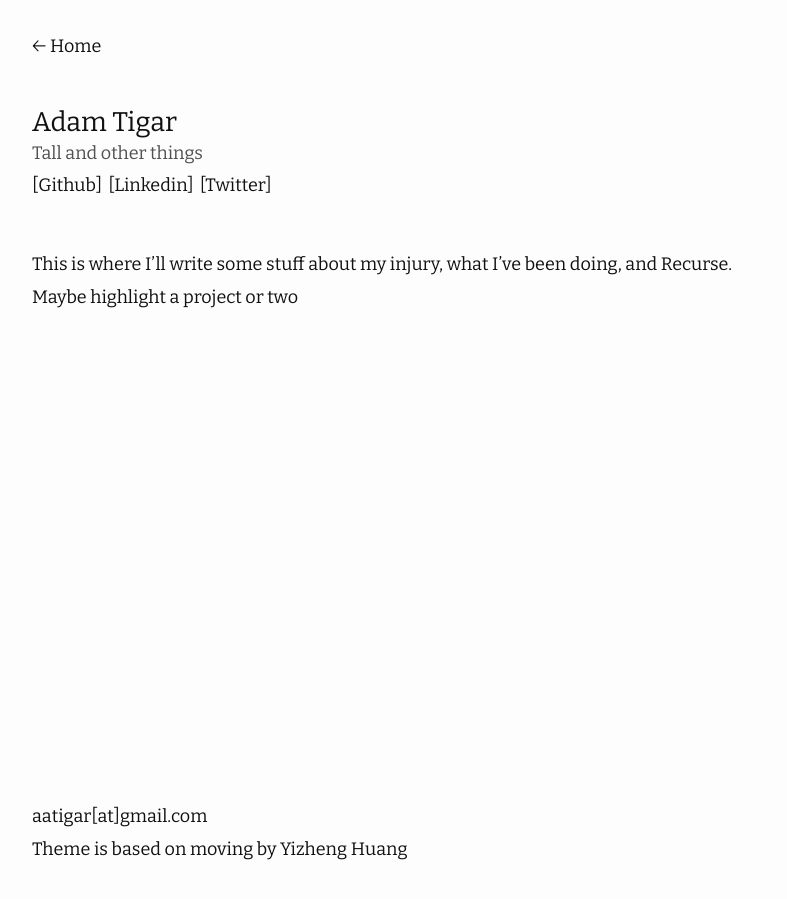
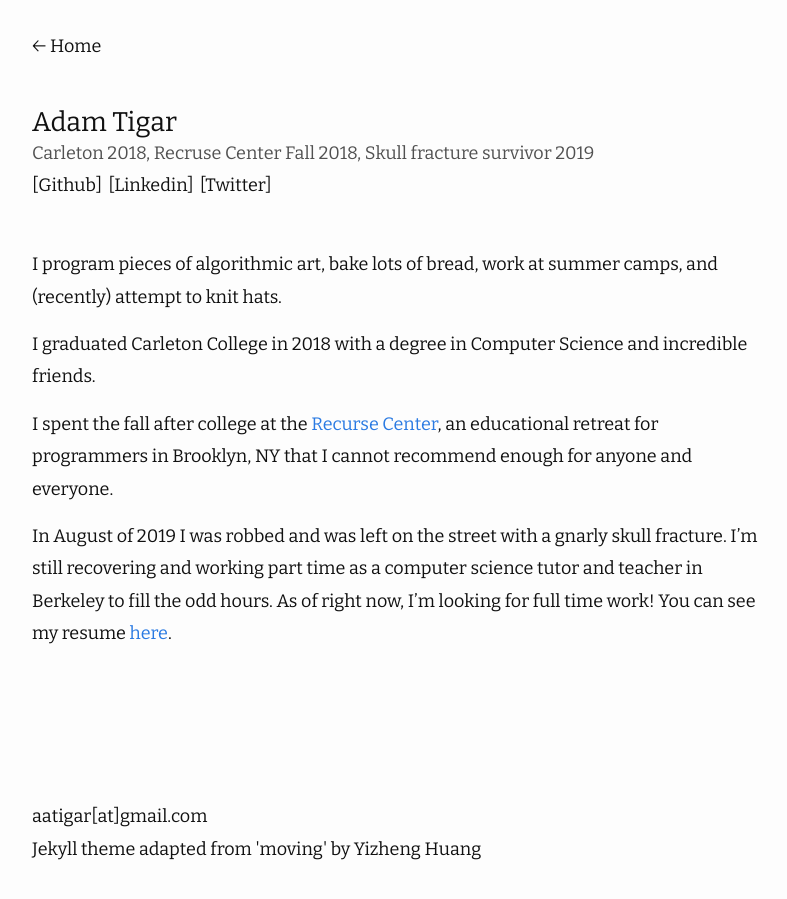
Before and after one commit to mohsen-debug/jekyll-experiments, a Jekyll site: the page built from about.md, in a window 1280 px wide. Shown: the whole page, without its empty margins (238-1025 px from the left). Built offline with Jekyll 4.4.1, drawn with Linux system fonts in a browser that asks for light colours; nearby versions of some CDN libraries.

Commit message:
Content updates

```diff
--- a/_config.yml
+++ b/_config.yml
@@ -3,7 +3,7 @@ author: Adam Tigar
 email: aatigar
 description: >- # this means to ignore newlines until "baseurl:"
   Testing edits to the descriptions
-# baseurl: "" # the subpath of your site, e.g. /blog
+#  baseurl: "/" # the subpath of your site, e.g. /blog
 url: "http://adamtigar.com" # the base hostname & protocol for your site, e.g. http://example.com
 twitter_username: AdamTigar
 github_username: tigar
@@ -31,7 +31,7 @@ show_excerpts: false # set to true to show excerpts on the homepage
 
 moving:
   # avatar_url: "https://i.loli.net/2019/08/26/JzCLhDWPEybZr2T.jpg" # avatar in about page
-  about_you: Tall and other things
+  about_you: Carleton 2018, Recruse Center Fall 2018, Skull fracture survivor 2019
   date_format: "%b %d" # date format of posts in home page
   back_to: "Home" # In the post page, you have a back button above the title, you can custom the text by yourself.
 
--- a/_includes/footer.html
+++ b/_includes/footer.html
@@ -9,9 +9,9 @@
                   </li>
                   </li>
                   <li>
-                      Theme is based on
+                      Jekyll theme adapted from
                       <a class="black-link" href="https://github.com/huangyz0918/moving">
-                            moving by Yizheng Huang
+                            'moving' by Yizheng Huang
                       </a>
                   </li>
               </ul>
--- a/about.md
+++ b/about.md
@@ -2,4 +2,14 @@
 layout: about
 ---
 
-This is where I'll write some stuff about my injury, what I've been doing, and Recurse. Maybe highlight a project or two
+I program pieces of algorithmic art, bake lots of bread, work at summer camps, and (recently) attempt to knit hats.
+
+I graduated Carleton College in 2018 with a degree in Computer Science and incredible friends.
+
+I spent the fall after college at the [Recurse Center][rc-site], an educational retreat for programmers in Brooklyn, NY that I cannot recommend enough for anyone and everyone.
+
+In August of 2019 I was robbed and was left on the street with a gnarly skull fracture. I'm still recovering and working part time as a computer science tutor and teacher in Berkeley to fill the odd hours. As of right now, I'm looking for full time work! You can see my resume [here]({{ site.url }}/docs/TigarAdamResume.pdf).
+
+
+
+[rc-site]: https://www.recurse.com/
```
